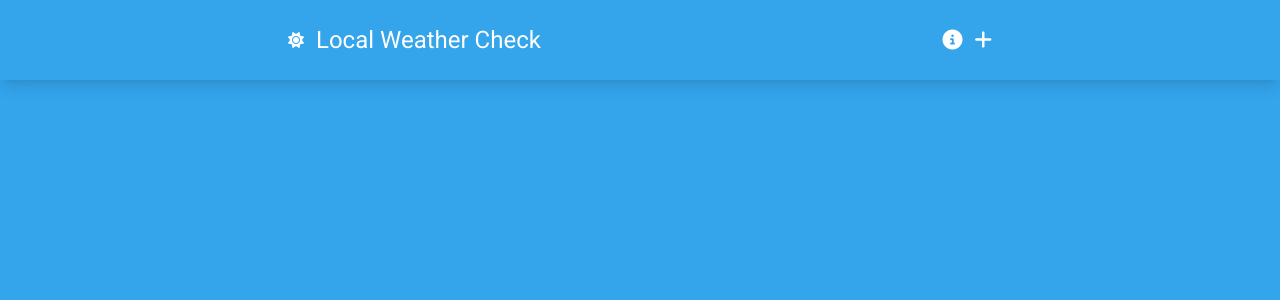
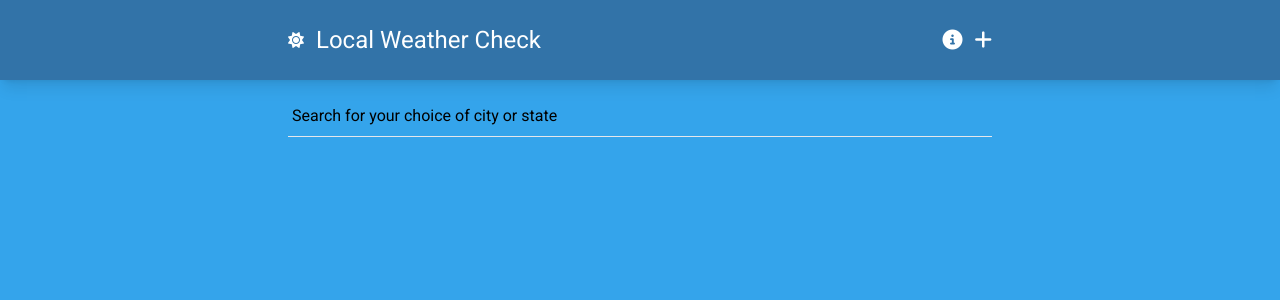
Before and after one commit to Fatimah1403/sba_322_weather_app_vue, a Vue app: page / in a window 1280 px wide. Shown: the top 300 px of the page. Built offline with nearby package versions, Linux system fonts and the light colour scheme.

Commit message:
api added

```diff
--- a/package.json
+++ b/package.json
@@ -9,6 +9,7 @@
     "preview": "vite preview"
   },
   "dependencies": {
+    "axios": "^1.6.5",
     "vue": "^3.3.11",
     "vue-router": "^4.2.5"
   },
--- a/src/components/SiteNavigation.vue
+++ b/src/components/SiteNavigation.vue
@@ -1,5 +1,5 @@
 <template>
-    <header class="sticky top-0 bg-weather-primary shadow-lg">
+    <header class="sticky top-0 bg-weather-tert shadow-lg">
         <nav
             class="container flex flex-col sm:flex-row
             items-center gap-4 text-white py-6"
--- a/src/views/HomeView.vue
+++ b/src/views/HomeView.vue
@@ -1,13 +1,64 @@
 <template>
-    <main container text-white>
-
+    <main class="container text-white">
+        <div class="pt-4 mb-8 relative">
+            <input
+                type="text"
+                v-model="searchQuery"
+                @input="getSearchResults"
+                placeholder="Search for your choice of city or state"
+                class="py-2 px-1 w-full bg-transparent border-b focus:border-weather-secondary focus:outline-none focus:shadow-[0px_1px_0_0_#004E71]"
+                style="--placeholder-color: black;"
+            />
+        </div>
     </main>
 </template>
 
+
 <script setup>
+import { ref } from "vue";
+import axios from "axios";
+
+
+const searchQuery = ref("")
+const queryTimeout = ref(null);
+const mapboxAPIKEY = "pk.eyJ1IjoiZmF0aW1haDE0MDMiLCJhIjoiY2xyYmR2eDFwMG03cTJqcDdza3kxZzdlbiJ9.UxnOTbd77ZuIJmbOXaF4WA"
+const mapboxUrl = "https://api.mapbox.com/geocoding/v5/mapbox.places/"
+const searchResultsMapbox = ref([]);
+
+const getSearchResults = () => {
+    clearTimeout(queryTimeout.value);
+    queryTimeout.value = setTimeout(async () => {
+        try {
+            if (searchQuery.value !== "") {
+                const result = await axios.get(
+                    `${mapboxUrl}${searchQuery.value}.json`,
+                    {
+                        params: {
+                            access_token: mapboxAPIKEY,
+                            types: "place"
+                        },
+                    }
+                );
+                console.log('Bug');
+                console.log(result.data);
+                searchResultsMapbox.value = result.data.features || [];
+                // console.log(JSON.parse(JSON.stringify(searchResultsMapbox.value)));
+                console.log('Hi:', searchResultsMapbox.value);
+                console.log("here")
+                return;
+            }
+            searchResultsMapbox.value = null;
+        } catch (error) {
+            console.error('Error fetching search results:', error);
+        }
+    }, 10000);
+}
 
 </script>
 
-<style lang="scss" scoped>
-
+<style scoped>
+input::placeholder {
+    color: var(--placeholder-color);
+    opacity: 1;
+}
 </style>
```
Also changed, not shown: src/router/index.js (+4 -3 lines), 1 other file (tests, documents, lock files or other folders).
